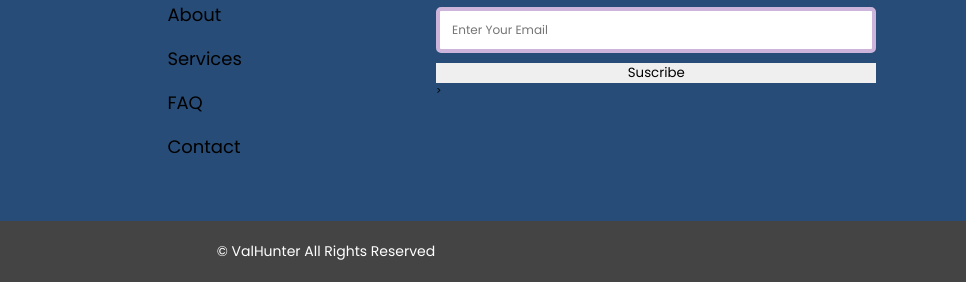
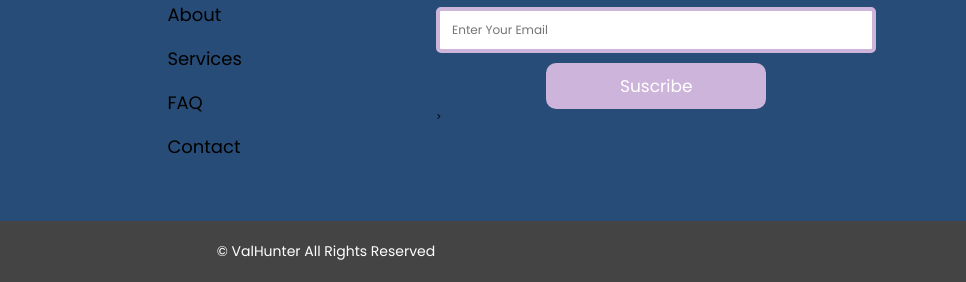
Before and after one commit to techy-savant/CyberSec-Firm-Landing-Page, a plain HTML site: page index.html in a window 1280 px wide. Shown: the part 5297-5579 px from the top of the page, 314-1280 px from the left. Drawn offline with nearby package versions, Linux system fonts and the light colour scheme.

Commit message:
fixed newsletter button

```diff
--- a/index.html
+++ b/index.html
@@ -385,7 +385,7 @@
                 <h3 class="newsletter-text">Join Our Newsletter</h3>
                 <input type="text" name="" placeholder="enter your name" class="name">
                 <input type="email" name="" placeholder="enter your email" class="name">
-                <button type="submit" class=".btn">Suscribe</button>>
+                <button type="submit" class="btn">Suscribe</button>>
             </div>
 
         </div>
```
